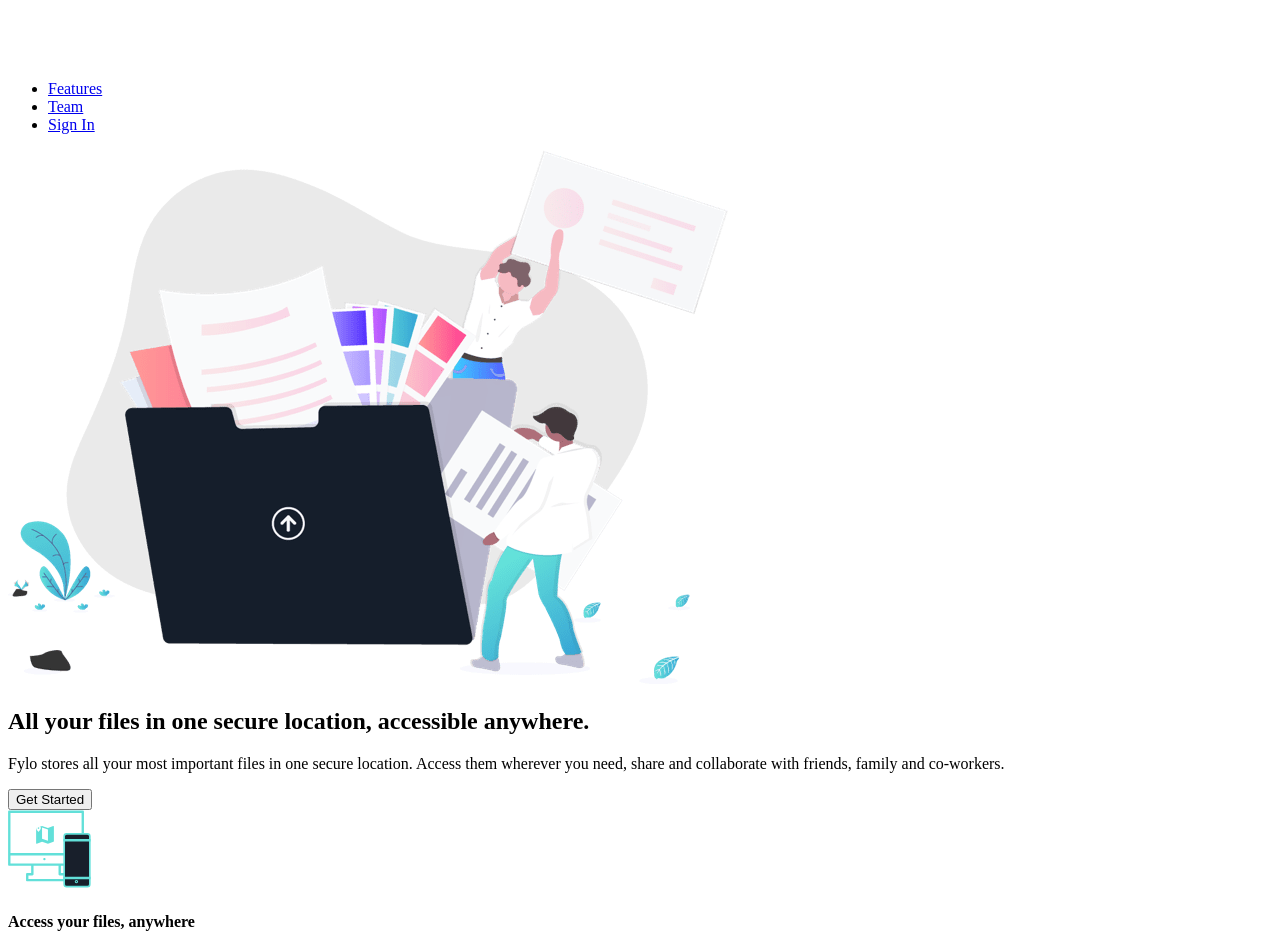
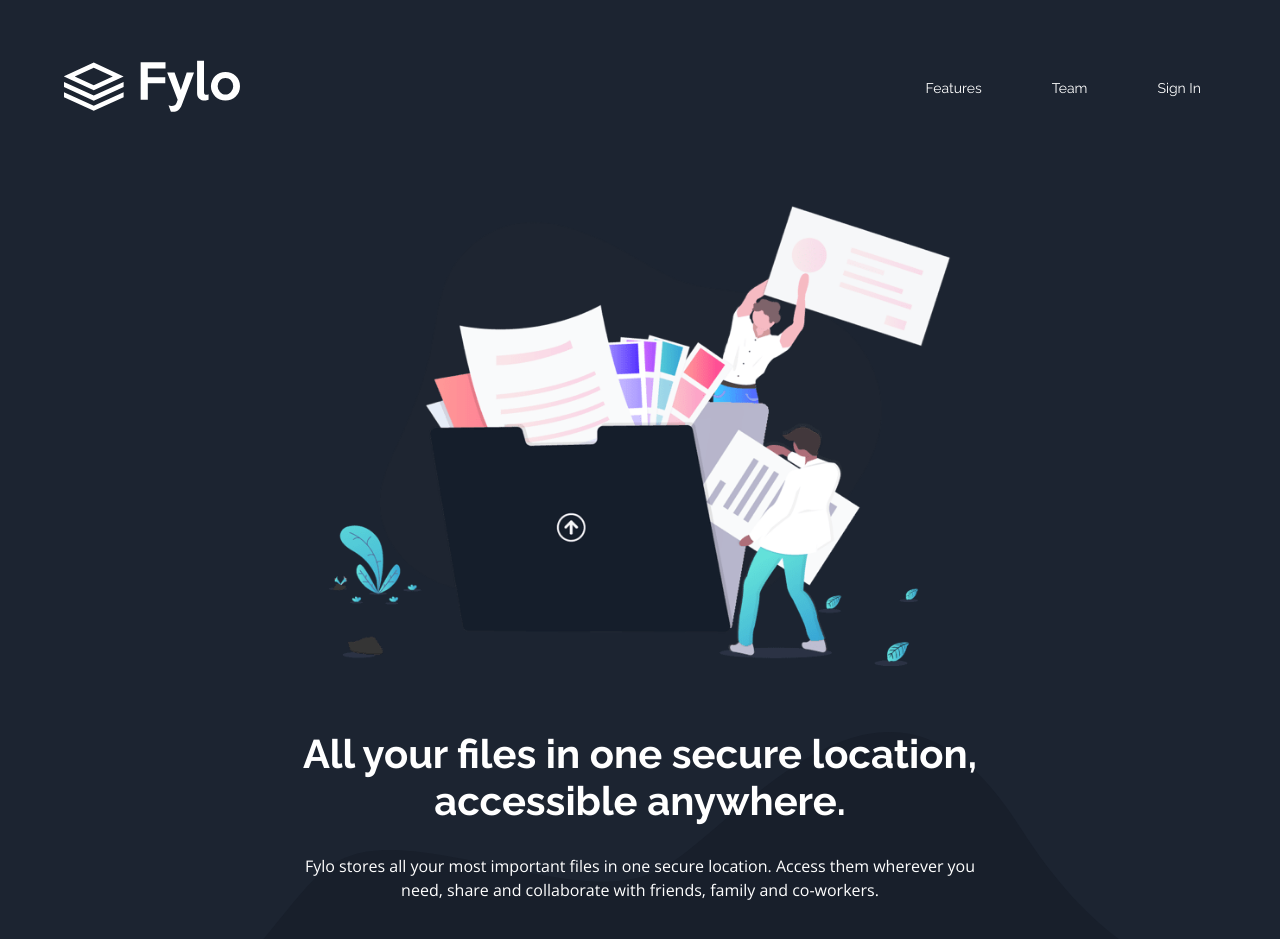
Before and after one commit to kyle-lambert/fylo-landing-page-dark, a plain HTML site: page index.html in a window 1280 px wide. Shown: the top 939 px of the page. Drawn offline with nearby package versions, Linux system fonts and the light colour scheme.

Commit message:
Updated styles

```diff
--- a/css/main.css
+++ b/css/main.css
@@ -0,0 +1,171 @@
+/* google fonts */
+@import url('https://fonts.googleapis.com/css?family=Open+Sans:400,700|Raleway:400,700&display=swap');
+
+
+/* custom variables */
+:root {
+  --intro-blue: hsl(217, 28%, 15%);
+  --main-blue: hsl(218, 28%, 13%);
+  --footer-blue: hsl(216, 53%, 9%);
+  --testimonial-blue: hsl(219, 30%, 18%);
+
+  --cyan: hsl(176, 68%, 64%);
+  --blue: hsl(198, 60%, 50%);
+  --white: hsl(0, 0%, 100%);
+}
+
+/* ~~~~~~~~~~~~~~~~~~~~~~~~ global styles ~~~~~~~~~~~~~~~~~~~~~~~~ */
+*,
+*::before,
+*::after {
+  padding: 0;
+  margin: 0;
+  box-sizing: inherit;
+}
+
+html {
+  font-size: 10px;
+  box-sizing: border-box;
+  color: var(--white);
+}
+
+body {
+  font-size: 1.4rem;
+  font-family: 'Open Sans', sans-serif;
+  font-weight: 400;
+}
+
+h1, button, a {
+  font-family: 'Raleway', sans-serif;
+}
+
+h1 {
+  font-size: 4rem;
+  margin: 3rem 0;
+}
+
+p {
+  margin: 2rem 0;
+  line-height: 1.5;
+}
+
+img {
+  max-width: 100%;
+}
+
+a {
+  text-decoration: none;
+  color: inherit;
+  display: block;
+}
+
+ul {
+  list-style: none;
+}
+
+
+/* layout */
+.container {
+  width: 90%;
+  margin: 0 auto;
+  max-width: 144rem;
+  padding: 6rem 0;
+  text-align: center;
+}
+
+/* button styles */
+.btn {
+  color: inherit;
+  font-size: 1.6rem;
+  font-weight: 700;
+  background-image: linear-gradient(to bottom right, var(--cyan), var(--blue));
+  margin: 2rem 0;
+  padding: 1.5rem 2.5rem;
+  border: none;
+  border-radius: 30px;
+  outline: none;
+  cursor: pointer;
+  box-shadow: 2px 2px 4px rgba(0, 0, 0, .1);
+  transition: transform 250ms ease;
+}
+
+.btn:hover {
+  transform: translateY(-2px);
+}
+
+.btn:active {
+  transform: translateY(0px);
+}
+
+/* ~~~~~~~~~~~~~~~~~~~~~~~~ hero section ~~~~~~~~~~~~~~~~~~~~~~~ */
+.hero-section {
+  background-color: var(--intro-blue);
+  background-image: url(/images/bg-curvy-desktop.svg);
+  background-size: contain;
+  background-position: bottom;
+  background-repeat: no-repeat;
+}
+
+/* navigation/header */
+.hero-nav {
+  width: 100%;
+  display: flex;
+  justify-content: space-between;
+  align-items: center;
+}
+
+.hero-nav > .nav-menu {
+  display: flex;
+}
+
+.hero-nav .nav-item {
+  margin-left: 4rem;
+}
+
+.hero-nav .nav-link {
+  padding: 1.5rem;
+  outline: none;
+  transition: transform 100ms ease;
+}
+
+.hero-nav .nav-link:active {
+  transform: translateY(1px);
+}
+
+/* content */
+.hero-content {
+  width: 60%;
+  margin: 6rem auto;
+}
+
+.hero-content > .image {
+  max-width: 90%;
+  margin: 3rem 0;
+}
+
+.hero-content > .info {
+  font-size: 1.6rem;
+}
+
+.hero-content > .btn {
+  width: 25rem;
+}
+
+
+
+/* ~~~~~~~~~~~~~~~~~~~~~~~~ main section ~~~~~~~~~~~~~~~~~~~~~~~~ */
+.main-section {
+  background-color: var(--main-blue);
+}
+
+
+/* call-to-action form */
+.main-cta {
+  background-color: var(--intro-blue);
+}
+
+/* ~~~~~~~~~~~~~~~~~~~~~~~~ footer ~~~~~~~~~~~~~~~~~~~~~~~~ */
+.footer {
+  background-color: var(--footer-blue);
+  margin: 0 auto;
+}
--- a/index.html
+++ b/index.html
@@ -8,6 +8,8 @@
   <link rel="icon" type="image/png" sizes="32x32" href="./images/favicon-32x32.png" />
   <link rel="stylesheet" href="css/main.css" />
 
+  <script src="https://kit.fontawesome.com/0856dd953e.js"></script>
+
   <title>
     Frontend Mentor | Fylo landing page with dark theme and features
     grid
@@ -15,7 +17,7 @@
 </head>
 
 <body>
-  <section class="section-hero">
+  <section class="hero-section">
     <div class="container">
       <header>
         <nav class="hero-nav">
@@ -38,7 +40,7 @@
       </header>
 
       <div class="hero-content">
-        <img src="images/illustration-intro.png" alt="hero image" class="hero-image" />
+        <img src="images/illustration-intro.png" alt="hero image" class="image" />
         <h1 class="heading">
           All your files in one secure location, accessible
           anywhere.
@@ -53,7 +55,7 @@
     </div>
   </section>
 
-  <section class="section-main">
+  <section class="main-section">
     <div class="container">
       <div class="main-features">
         <div class="layout-a">
@@ -168,14 +170,14 @@
         </div>
       </div>
 
-      <div class="main-sign-up">
+      <div class="main-cta">
         <h1 class="heading">Get early access today</h1>
         <p class="info">
           It only takes a minute to sign up and our free starter
           tier is extremely generous. If you have any questions,
           our support team would be happy to help you.
         </p>
-        <form action="sign-up-form">
+        <form action="form">
           <input type="email" class="input" placeholder="email@example.com" />
           <button type="submit" class="btn">
             Get Started For Free
@@ -186,6 +188,7 @@
   </section>
 
   <footer class="footer">
+    <div class="container">
       <div class="col-1">
         <img src="images/logo.svg" alt="fylo logo" class="logo" />
         <div>
@@ -252,6 +255,7 @@
         </a>
       </div>
 
+    </div>
   </footer>
 </body>
 
```
Lines whose indentation alone changed are shown as unchanged.
